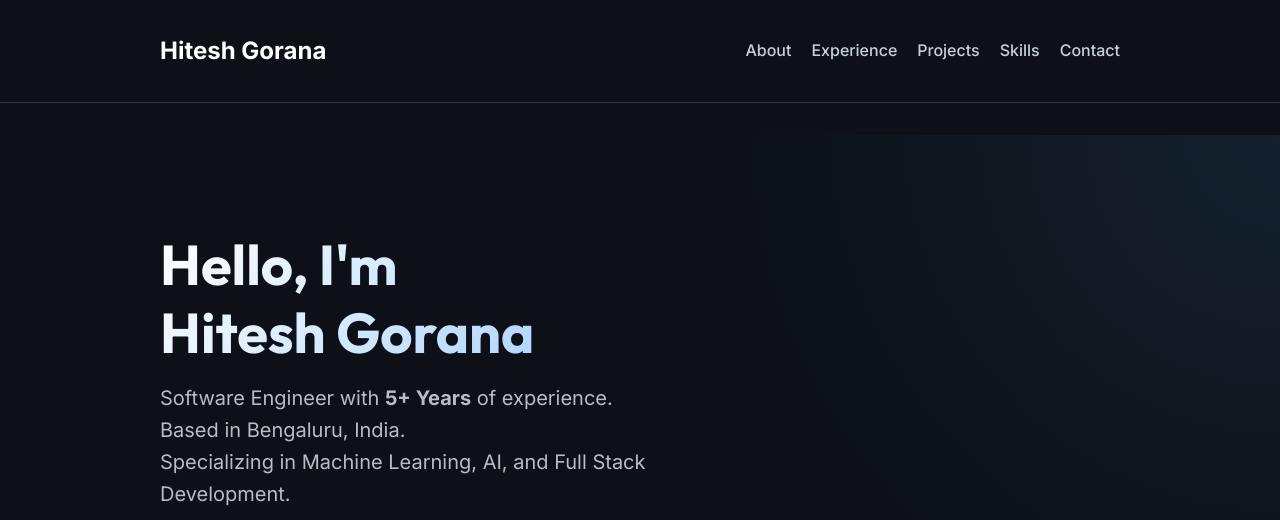
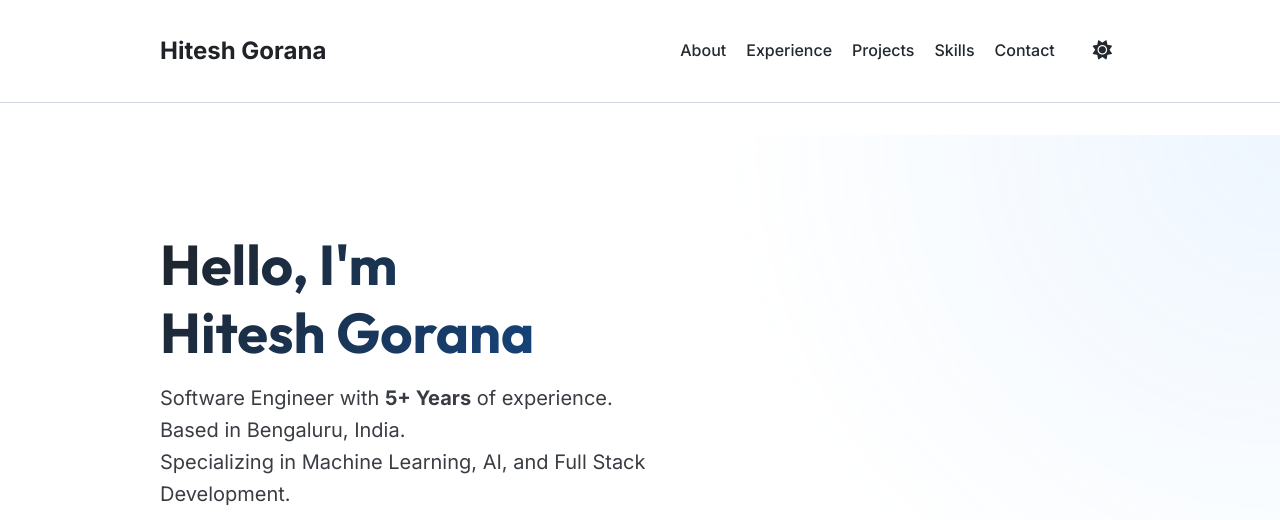
Before and after one commit to HiteshGorana/HiteshGorana.github.io, an Astro site: page / in a window 1280 px wide. Shown: the top 520 px of the page. Built offline with nearby package versions, Linux system fonts and the light colour scheme; Astro itself is replaced by a stand-in of ours.

Commit message:
feat: implement light/dark theme toggle functionality with preference saving.

```diff
--- a/src/pages/index.astro
+++ b/src/pages/index.astro
@@ -32,6 +32,9 @@ const { basics, education, work, skills, awards, projects } = resume;
                 <a href="#projects">Projects</a>
                 <a href="#skills">Skills</a>
                 <a href="#contact">Contact</a>
+                <button id="theme-toggle" class="theme-toggle" aria-label="Toggle theme">
+                    <i class="fas fa-moon"></i>
+                </button>
             </nav>
         </div>
     </header>
--- a/src/scripts/main.js
+++ b/src/scripts/main.js
@@ -48,3 +48,35 @@ style.innerHTML = `
     }
 `;
 document.head.appendChild(style);
+
+// Theme Toggle
+const themeToggle = document.getElementById('theme-toggle');
+const html = document.documentElement;
+const icon = themeToggle.querySelector('i');
+
+// Check for saved user preference, if any, on load of the website
+const savedTheme = localStorage.getItem('theme') || (window.matchMedia('(prefers-color-scheme: light)').matches ? 'light' : 'dark');
+
+// Apply the theme
+function applyTheme(theme) {
+    html.setAttribute('data-theme', theme);
+    localStorage.setItem('theme', theme);
+
+    // Update icon
+    if (theme === 'light') {
+        icon.classList.remove('fa-moon');
+        icon.classList.add('fa-sun');
+    } else {
+        icon.classList.remove('fa-sun');
+        icon.classList.add('fa-moon');
+    }
+}
+
+applyTheme(savedTheme);
+
+// Toggle theme on click
+themeToggle.addEventListener('click', () => {
+    const currentTheme = html.getAttribute('data-theme');
+    const newTheme = currentTheme === 'light' ? 'dark' : 'light';
+    applyTheme(newTheme);
+});
--- a/src/styles/global.css
+++ b/src/styles/global.css
@@ -87,6 +87,13 @@ header {
 .nav-links {
     display: flex;
     gap: 20px;
+    align-items: center;
+}
+
+.theme-toggle {
+    margin-left: 10px;
+    padding-left: 15px;
+    border-left: 1px solid var(--border-color);
 }
 
 .nav-links a {
@@ -145,6 +152,21 @@ header {
     transform: translateY(-2px);
     border-color: var(--accent-color);
     text-decoration: none;
+}
+
+/* Theme Toggle */
+.theme-toggle {
+    background: none;
+    border: none;
+    cursor: pointer;
+    color: var(--text-color);
+    font-size: 1.2rem;
+    padding: 0.5rem;
+    transition: color 0.2s;
+}
+
+.theme-toggle:hover {
+    color: var(--accent-color);
 }
 
 /* Section Common */
```
